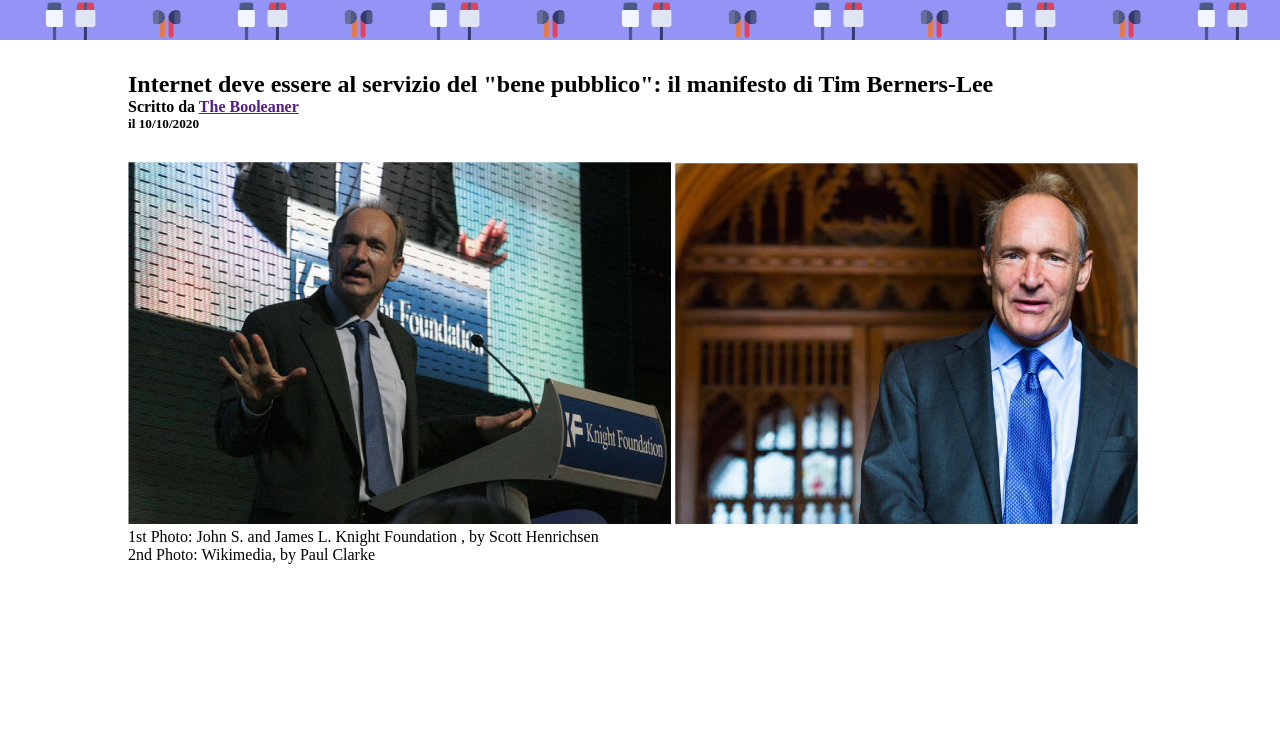
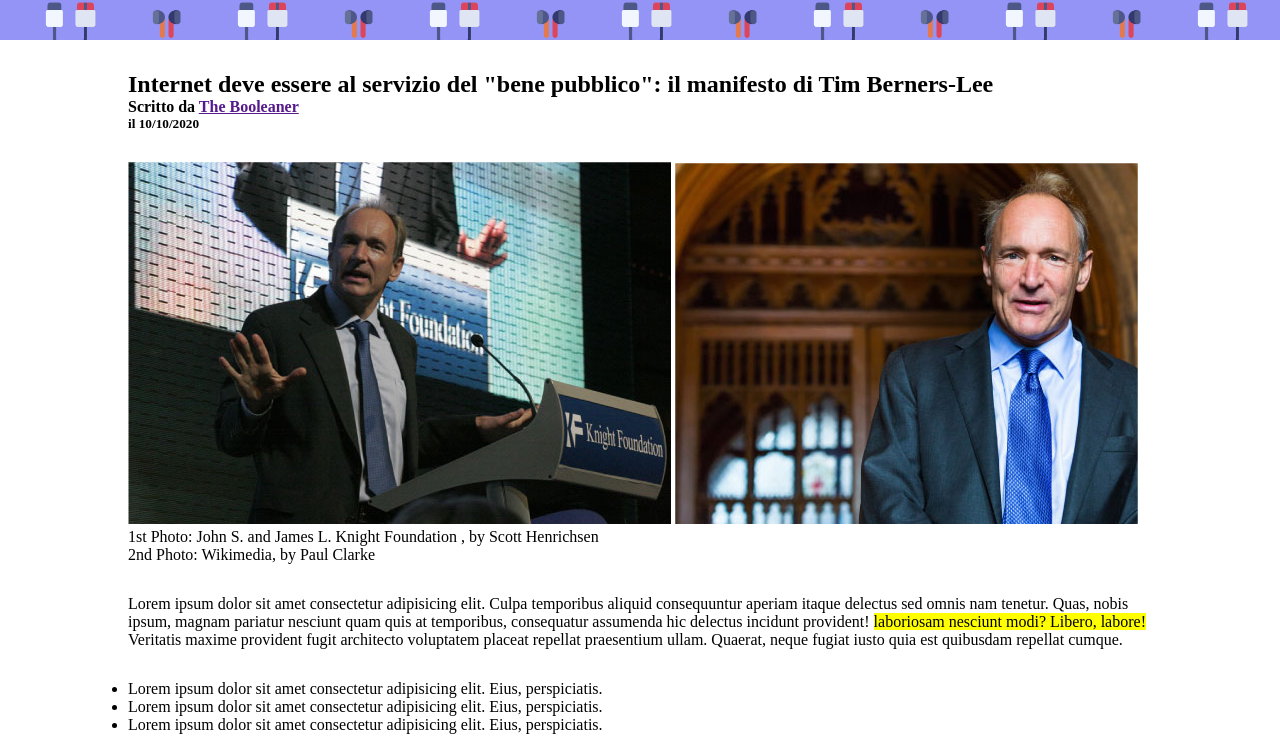
Before and after one commit to Alessiasansalone/html-css-booleaner, a plain HTML site: page index.html in a window 1280 px wide. Shown: the part 60-800 px from the top of the page. Drawn offline with Linux system fonts and the light colour scheme.

Commit message:
ADD: section bottom

```diff
--- a/index.html
+++ b/index.html
@@ -46,7 +46,20 @@
             </div>
         </section>
 
+        <section class="middle title">
+            Lorem ipsum dolor sit amet consectetur adipisicing elit. Culpa temporibus aliquid consequuntur aperiam itaque delectus sed
+            omnis nam tenetur. Quas, nobis ipsum, magnam pariatur nesciunt quam quis at temporibus, consequatur assumenda hic delectus
+            incidunt provident! <mark>laboriosam nesciunt modi? Libero, labore!</mark> Veritatis maxime provident fugit architecto voluptatem placeat
+            repellat praesentium ullam. Quaerat, neque fugiat iusto quia est quibusdam repellat cumque.
+        </section>
 
+        <section class="bottom title">
+            <ul>
+                <li>Lorem ipsum dolor sit amet consectetur adipisicing elit. Eius, perspiciatis.</li>
+                <li>Lorem ipsum dolor sit amet consectetur adipisicing elit. Eius, perspiciatis.</li>
+                <li>Lorem ipsum dolor sit amet consectetur adipisicing elit. Eius, perspiciatis.</li>
+            </ul>
+        </section>
     </main>
 
 </body>
```
